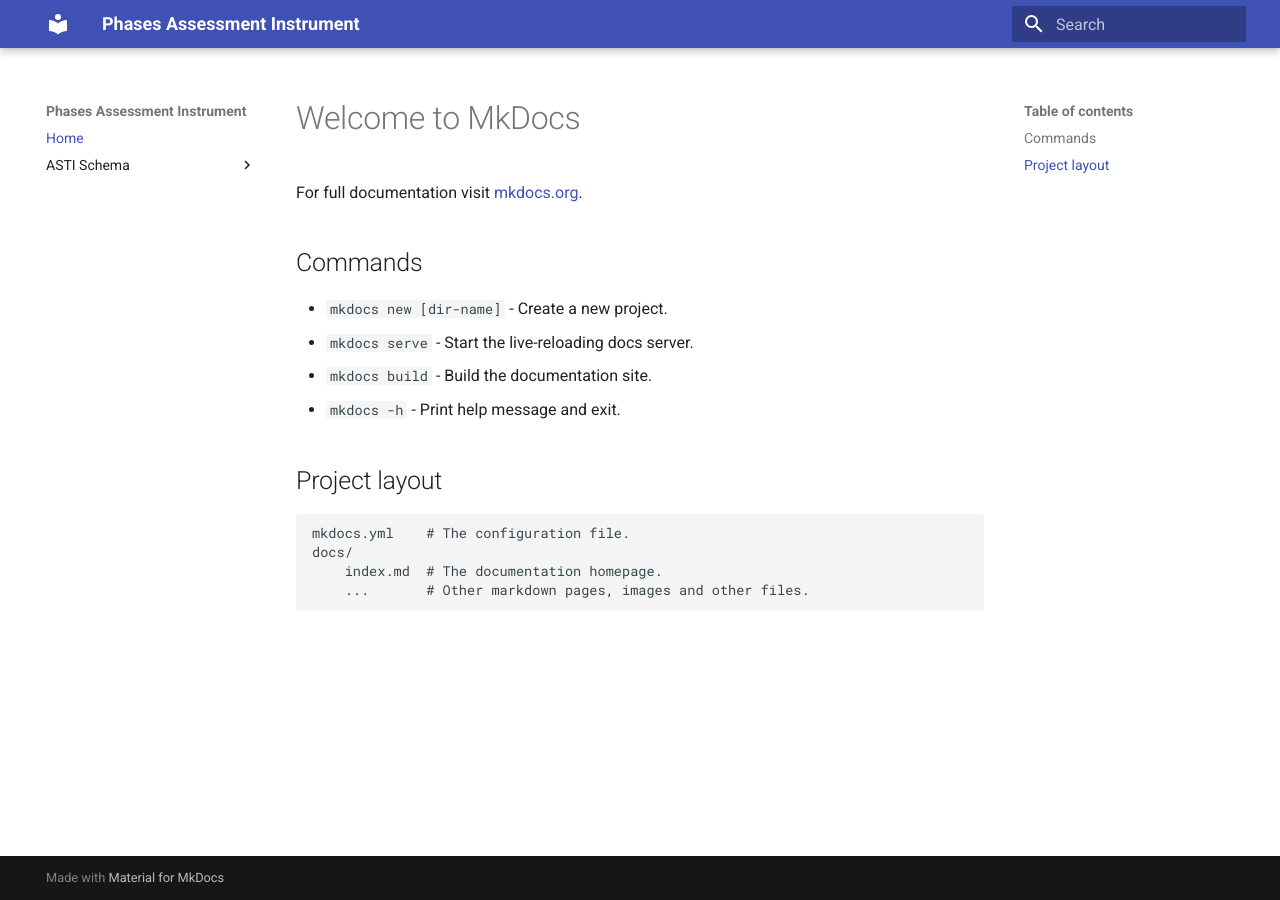
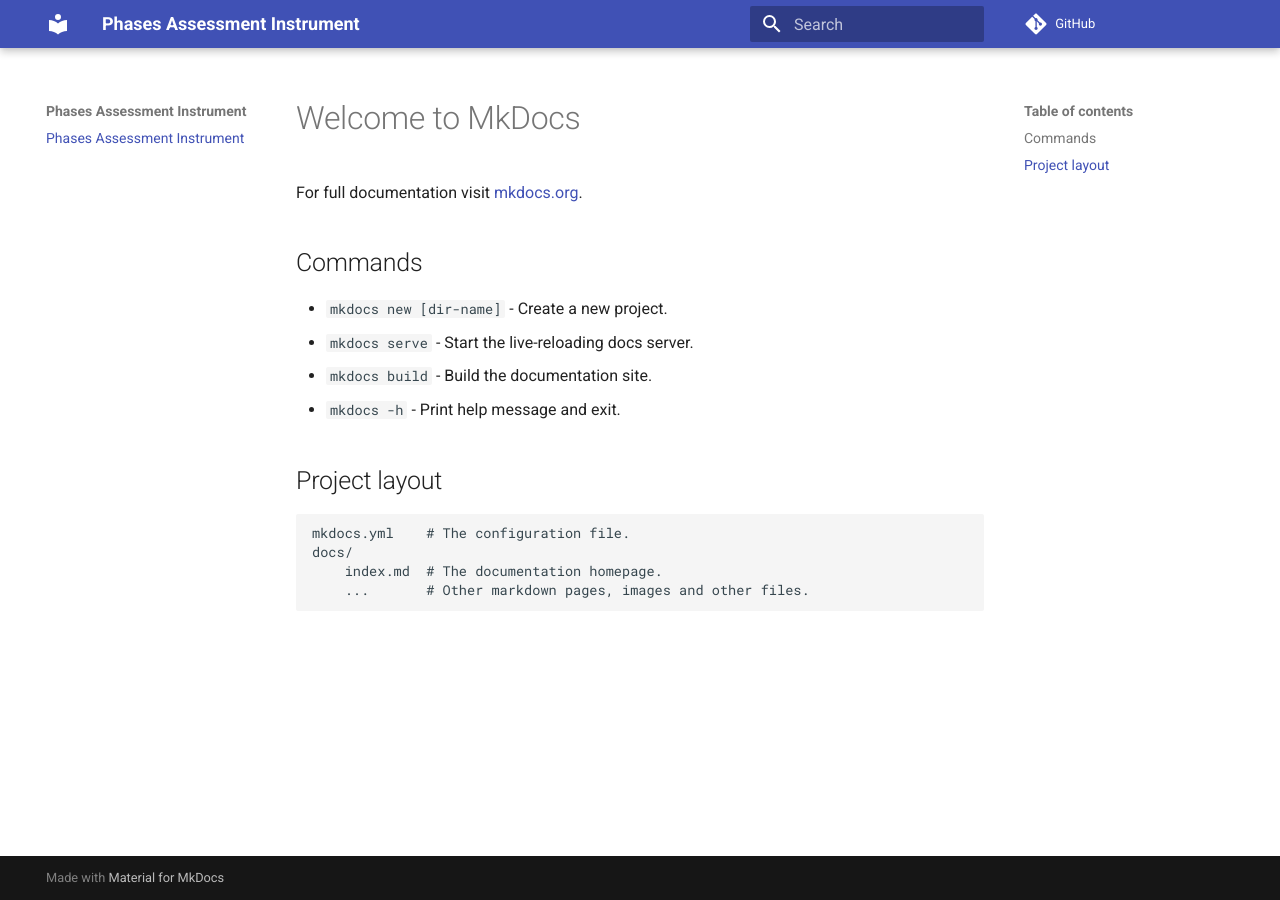
Before and after one commit to Buffalo-Ontology-Group/phases-assessment-instrument, an MkDocs documentation site: the page built from docs/index.md, in a window 1280 px wide. Built offline with MkDocs 1.6.1 and Material for MkDocs 9.7.7, drawn with Linux system fonts in a browser that asks for light colours; comment, search, counter and statistics services are not loaded.

```diff
--- a/mkdocs.yml
+++ b/mkdocs.yml
@@ -1,9 +1,25 @@
 site_name: Phases Assessment Instrument
+site_url: https://buffalo-ontology-group.github.io/phases-assessment-instrument/
+repo_url: https://github.com/Buffalo-Ontology-Group/phases-assessment-instrument
 site_description: A tool for assessing the phases of a project.
+
+plugins:
+  - search
+  - mermaid2:
+      version: 10.9.0
+  - redirects: # reference: https://github.com/mkdocs/mkdocs-redirects
+      redirect_maps:
+        'home.md': 'index.md'  # redirects "/home" to "/"
+markdown_extensions:
+  - admonition
+  - tables
+  - pymdownx.magiclink
+extra_javascript:
+  - https://unpkg.com/tablesort@5.3.0/dist/tablesort.min.js
+  - javascripts/tablesort.js
+
 theme:
   name: material
+
 nav:
-  - Home: index.md
-  - ASTI Schema:
-    - Overview: schema/asti_schema_overview.md
-    - Classes: schema/asti_classes.md
+  - Phases Assessment Instrument: index.md
```
Also changed, not shown: src/schema/asti_schema.yaml (renamed from src/schemas/asti_schema.yaml), 1 other file.
